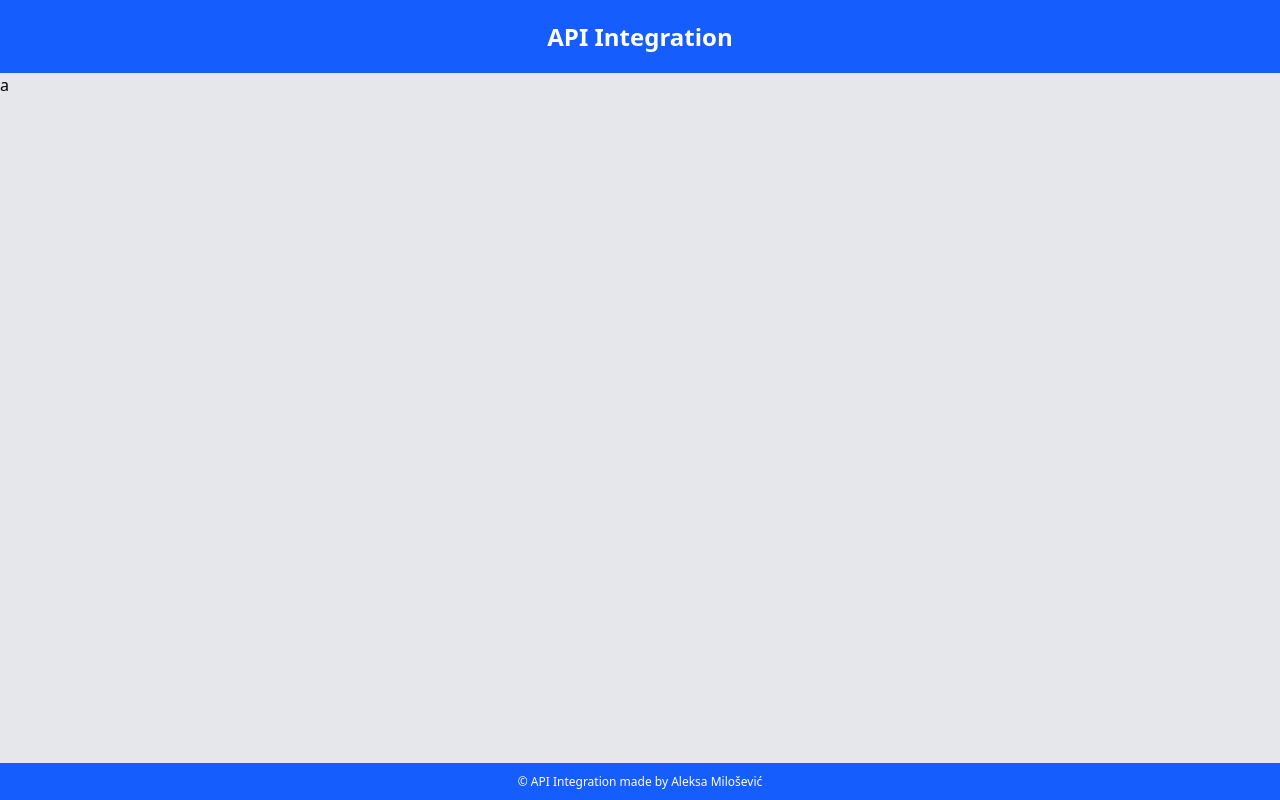
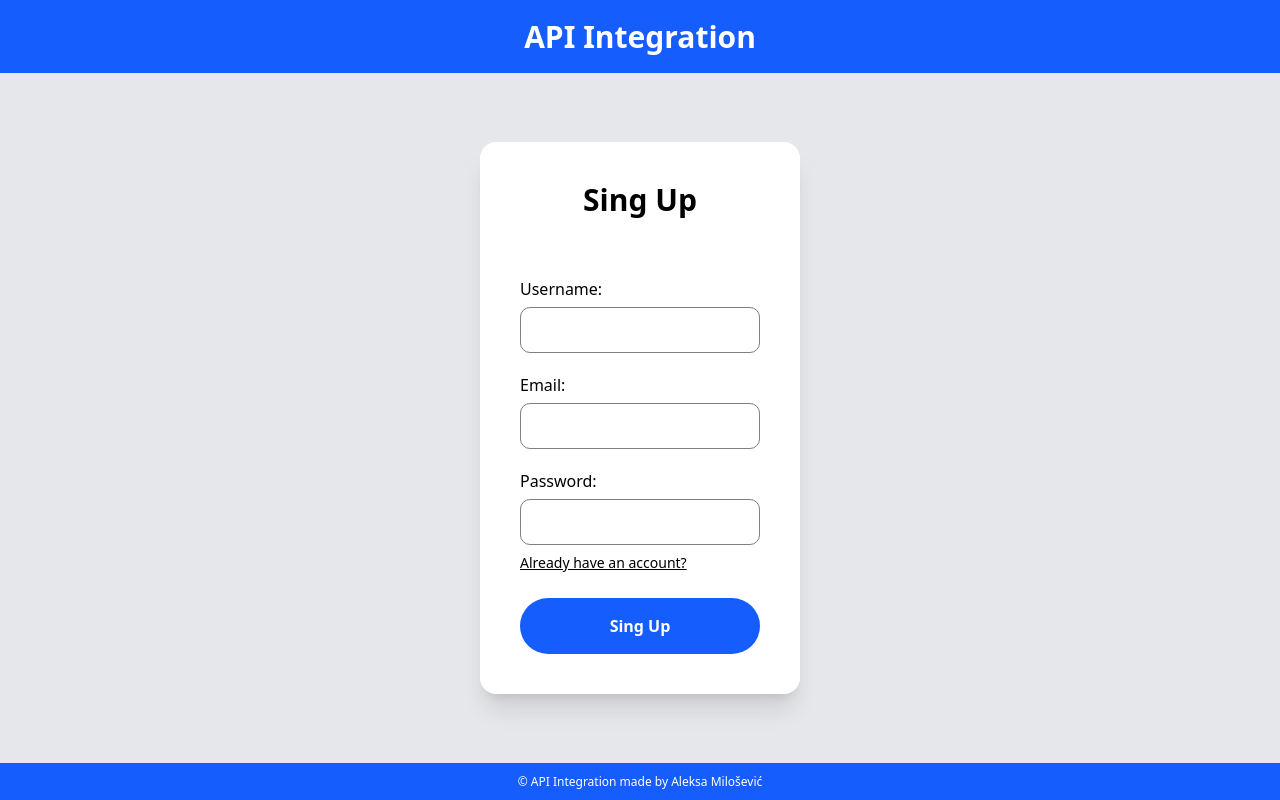
Before and after one commit to aleksamlsvc12/BlogBook, a Vue app: page / in a window 1280 px wide. Built offline with nearby package versions, Linux system fonts and the light colour scheme.

Commit message:
signup page partially built

```diff
--- a/src/components/Header.vue
+++ b/src/components/Header.vue
@@ -1,5 +1,5 @@
 <template>
   <div class="w-full bg-blue-600 flex justify-center items-center p-4 h-[10%]">
-    <span class="text-white text-2xl font-bold">API Integration</span>
+    <span class="text-white text-3xl font-bold">API Integration</span>
   </div>
 </template>
--- a/src/components/Main.vue
+++ b/src/components/Main.vue
@@ -1,3 +1,46 @@
 <template>
-  <div class="h-full bg-gray-200">a</div>
+  <div class="h-full bg-gray-200 flex justify-center items-center">
+    <div
+      class="w-[80%] sm:w-[25%] h-[80%] bg-white shadow-xl rounded-2xl flex flex-col justify-between p-10"
+    >
+      <p class="text-3xl font-bold text-center">Sing Up</p>
+
+      <form action="" class="flex flex-col h-[80%] justify-between">
+        <div class="flex flex-col gap-5">
+          <div>
+            <label for="username">Username:</label>
+            <input type="text" />
+          </div>
+
+          <div>
+            <label for="email">Email:</label>
+            <input type="text" />
+          </div>
+
+          <div>
+            <label for="password">Password:</label>
+            <input type="password" />
+            <p class="text-sm mt-2 underline cursor-pointer">Already have an account?</p>
+          </div>
+
+
+        </div>
+
+        <button class="bg-blue-600 text-white font-bold p-4 rounded-full cursor-pointer">
+          Sing Up
+        </button>
+      </form>
+    </div>
+  </div>
 </template>
+
+<style>
+input {
+  border: 1px solid gray;
+  padding: 10px 15px 10px 15px;
+  border-radius: 10px;
+  display: block;
+  width: 100%;
+  margin-top: 6px;
+}
+</style>
```
